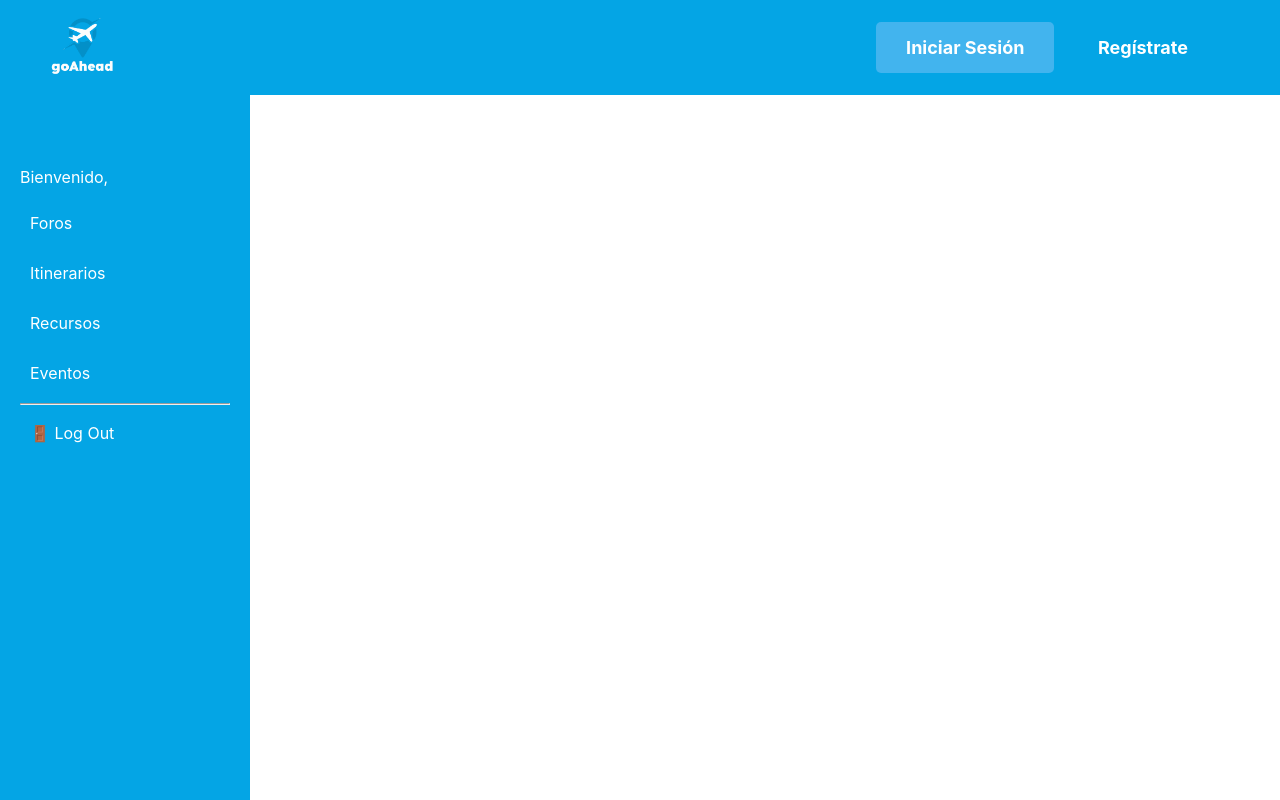
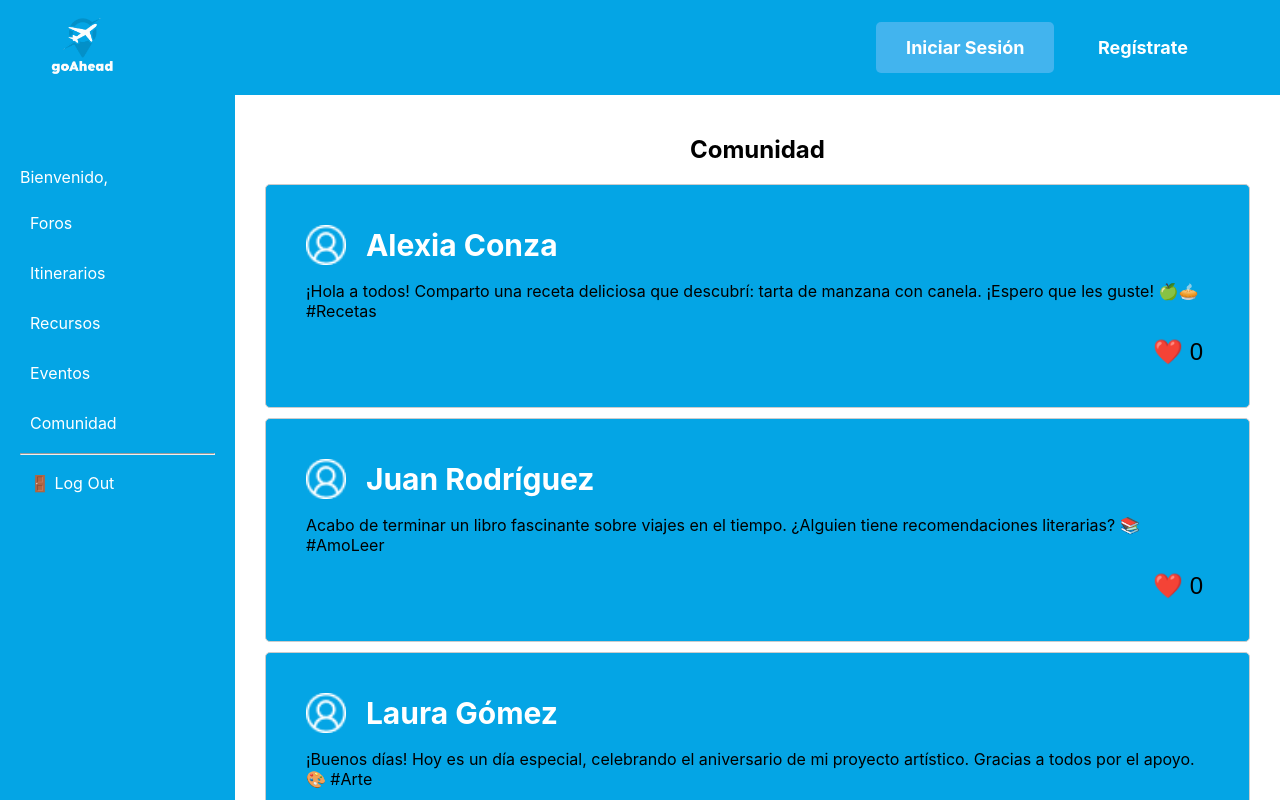
Before and after one commit to aleeeec02/goahead-ultimate, a React (Create React App) app in the folder react-node-app/client/: page /comunidad in a window 1280 px wide. Shown: the top 800 px of the page. Built offline with nearby package versions, Linux system fonts and the light colour scheme.

Commit message:
Nueva pantalla de Comunidad y su componente de post con likes
La opción de Comunidad no debería ir en el sidebar sino en la topbar una vez que el usuario se haya registrado, provicionalmente está ahí hasta que se valide lo que es el inicio de sesion y registro

```diff
--- /dev/null
+++ b/react-node-app/client/src/Pages/Comunidad-post.js
@@ -0,0 +1,39 @@
+// Post.js
+import React, { useState } from 'react';
+import '../style-pages/Comunidad-post.css';  // Asegúrate de tener estilos para la animación
+import logoAccountForo from '../static/account.png';
+
+const Post = ({ post, onLike }) => {
+    const [liked, setLiked] = useState(false);
+
+    const handleLikeClick = () => {
+        onLike(post.id, liked ? 0 : 1);  // Cambia el valor entre 0 y 1 al hacer clic
+        setLiked(!liked);  // Invierte el estado actual
+    };
+
+  return (
+    <div className="post">
+      <div className="post-header">
+        <img
+          className="post-avatar"
+          alt={`${post.propietario}'s avatar`}
+          src={logoAccountForo}
+          width={"40px"}
+        />
+        <div className='post-title-container'>
+            <h3 className="post-title">{post.propietario}</h3>
+        </div>
+      </div>
+      <p>{post.content}</p>
+      <div className='container-button-like'>
+        <div className='container-inner-button-like'>
+            <button className={`like-button ${liked ? 'liked' : ''}`} onClick={handleLikeClick}>
+                <span role="img" aria-label="Heart">❤️</span> {liked ? 1 : 0}
+            </button>
+        </div>
+      </div>
+    </div>
+  );
+};
+
+export default Post;
--- /dev/null
+++ b/react-node-app/client/src/Pages/Comunidad.js
@@ -0,0 +1,69 @@
+// Comunidad.js
+import React, { useState, useEffect } from 'react';
+import Post from './Comunidad-post';  // Asegúrate de crear el componente Post
+
+const Comunidad = () => {
+  // Aquí puedes tener un array de posts, cada uno con su propio estado de likes
+  const [posts, setPosts] = useState([
+    { id: 1, propietario: 'Alexia Conza', content: '¡Hola a todos! Comparto una receta deliciosa que descubrí: tarta de manzana con canela. ¡Espero que les guste! 🍏🥧 #Recetas', likes: 0 },
+    { id: 2, propietario: 'Juan Rodríguez', content: 'Acabo de terminar un libro fascinante sobre viajes en el tiempo. ¿Alguien tiene recomendaciones literarias? 📚 #AmoLeer', likes: 0 },
+    { id: 3, propietario: 'Laura Gómez', content: '¡Buenos días! Hoy es un día especial, celebrando el aniversario de mi proyecto artístico. Gracias a todos por el apoyo. 🎨 #Arte', likes: 0 },
+    { id: 4, propietario: 'Eduardo Mendoza', content: 'Descubrí una nueva serie de comedia que me hace reír a carcajadas. ¡Altamente recomendada para animar el día! 😄🎬', likes: 0 },
+    { id: 5, propietario: 'Ana Morales', content: '¡Hola comunidad! Comparto una foto desde mi última aventura de senderismo. Naturaleza en su máxima expresión. 🌿 #Aventuras', likes: 0 },
+    { id: 6, propietario: 'Carlos Vargas', content: '¿Algún aficionado a los deportes por aquí? ¡Increíble partido anoche! El espíritu deportivo siempre es inspirador. ⚽🏀', likes: 0 },
+    { id: 7, propietario: 'María López', content: 'Feliz viernes a todos. ¡Fin de semana por fin! Planeo ver películas y descansar. ¿Cuáles son sus planes? 🎉 #FinDeSemana', likes: 0 },
+    { id: 8, propietario: 'Diego Sánchez', content: 'Hoy probé una nueva cafetería en el centro. ¡El café es increíble! ¿Tienen lugares favoritos para tomar café? ☕ #CaféLovers', likes: 0 },
+    { id: 9, propietario: 'Lucía Ramírez', content: '¡Hola amigos! Comparto una playlist con mis canciones favoritas del momento. ¿Qué están escuchando últimamente? 🎶 #Música', likes: 0 },
+    { id: 10, propietario: 'Mateo Herrera', content: '¡Buenas noticias! Mi proyecto de desarrollo web está casi listo. ¡Emocionado por el lanzamiento! 💻🚀 #DesarrolloWeb', likes: 0 },
+    { id: 11, propietario: 'Valentina Torres', content: 'Anoche presencié un espectáculo de luces impresionante. La ciudad cobra vida cuando cae la noche. 🌃✨ #NochesMágicas', likes: 0 },
+    { id: 12, propietario: 'Javier Martínez', content: '¡Hola a todos! Estoy planeando un viaje sorpresa. ¿Alguna recomendación de destinos? 🌍✈️ #Viajes', likes: 0 },
+    { id: 13, propietario: 'Camila Silva', content: '¿Qué están leyendo actualmente? Compartan sus libros favoritos. Siempre en busca de nuevas lecturas. 📖 #Libros', likes: 0 },
+    { id: 14, propietario: 'Adrián Gutiérrez', content: 'Hoy experimenté con nuevas recetas en la cocina. El resultado fue delicioso. ¡La cocina es todo un arte! 🍲👨‍🍳 #CocinaCreativa', likes: 0 },
+    { id: 15, propietario: 'Isabella Flores', content: '¡Saludos a la comunidad! Les comparto una cita que me inspira: "La vida es un viaje que debe ser disfrutado". 🌟 #Reflexiones', likes: 0 },
+    // ... otros posts
+  ]);
+
+
+  const itemsPerPage = 4; // Número de elementos por página
+  const [currentPage, setCurrentPage] = useState(1);
+  const [paginatedPosts, setPaginatedPosts] = useState([]);
+
+  useEffect(() => {
+    const startIndex = (currentPage - 1) * itemsPerPage;
+    const endIndex = startIndex + itemsPerPage;
+    const paginatedData = posts.slice(startIndex, endIndex);
+    setPaginatedPosts(paginatedData);
+  }, [currentPage, posts]);
+
+  const handleLike = (postId) => {
+    setPosts((prevPosts) =>
+      prevPosts.map((post) =>
+        post.id === postId ? { ...post, likes: post.likes + 1 } : post
+      )
+    );
+  };
+
+  return (
+    <div className="comunidad">
+      <h2>Comunidad</h2>
+      {paginatedPosts.map((post) => (
+        <Post key={post.id} post={post} onLike={handleLike} />
+      ))}
+
+      <div className="pagination">
+        {[...Array(Math.ceil(posts.length / itemsPerPage)).keys()].map(
+          (number) => (
+            <button
+              key={number + 1}
+              onClick={() => setCurrentPage(number + 1)}
+            >
+              {number + 1}
+            </button>
+          )
+        )}
+      </div>
+    </div>
+  );
+};
+
+export default Comunidad;
--- a/react-node-app/client/src/Pages/Sidebar.js
+++ b/react-node-app/client/src/Pages/Sidebar.js
@@ -31,6 +31,11 @@ const Sidebar = ({ userName }) => {
             Eventos
           </Link>
         </li>
+        <li className="sidebar-item">
+          <Link to="/comunidad" className="sidebar-link">
+            Comunidad
+          </Link>
+        </li>
 
         <div className='sidebar-last-item'>
           <hr />
--- /dev/null
+++ b/react-node-app/client/src/Pages/form-discusion.js
@@ -0,0 +1,51 @@
+// CrearDiscusionForm.js
+import React, { useState } from 'react';
+import '../style-pages/formulario-discusion.css';
+
+const CrearDiscusionForm = ({ onCrearDiscusion }) => {
+  const [titulo, setTitulo] = useState('');
+  const [contenido, setContenido] = useState('');
+
+  const handleCrearDiscusion = (e) => {
+    e.preventDefault();
+    // Realiza la lógica para crear la nueva discusión
+    const nuevaDiscusion = {
+      id: new Date().getTime(),
+      titulo,
+      contenido,
+      propietario: 'NombreUsuario', // Reemplaza con el propietario real
+    };
+    onCrearDiscusion(nuevaDiscusion);
+    // Limpia los campos del formulario
+    setTitulo('');
+    setContenido('');
+  };
+
+  return (
+    <div className="form-discusion-container">
+      <h2>Crea tu discusión</h2>
+
+      <form id="discusionForm" onSubmit={handleCrearDiscusion}>
+        <input
+          className="controllers"
+          type="text"
+          id="titulo"
+          name="titulo"
+          placeholder="Titulo"
+          required
+        />
+        <textarea
+          className="controllers"
+          id="contenido"
+          value={contenido}
+          onChange={(e) => setContenido(e.target.value)}
+          required
+        ></textarea>
+
+        <input className="input-submit" type="submit" value="Crear" />
+      </form>
+    </div>
+  );
+};
+
+export default CrearDiscusionForm;
--- a/react-node-app/client/src/rutas.js
+++ b/react-node-app/client/src/rutas.js
@@ -4,6 +4,8 @@ import { Routes, Route } from 'react-router-dom';
 import FormularioLogin from './Pages/formulario-login';
 import FormularioRegistro from './Pages/formulario-register';
 import FormularioPassword from './Pages/formulario-forgot-password';
+import CrearDiscusionForm from './Pages/form-discusion';
+import Comunidad from './Pages/Comunidad';
 
 
 import Itinerarios from './Pages/Itinerarios';
@@ -17,8 +19,10 @@ const Rutas = () => {
       <Route path="/registro" element={<FormularioRegistro />} />
       <Route path="/forgotPassword" element={<FormularioPassword />} />
       <Route path="/Itinerarios" element={<Itinerarios />} />
+      <Route path="/comunidad" element={<Comunidad />} />
       <Route path="/foroInicio" element={<Foros />} />
       <Route path="/foroContenido" element={<ForosContenido />} />
+      <Route path="/formDiscusion" element={<CrearDiscusionForm />} />
     </Routes>
   );
 };
--- /dev/null
+++ b/react-node-app/client/src/style-pages/Comunidad-post.css
@@ -0,0 +1,54 @@
+/* Post.css */
+.post {
+    border: 1px solid #ccc;
+    background-color: #04A5E5;
+    padding: 40px;
+    margin: 10px;
+    border-radius: 5px;
+    .post-header{
+        display: flex;
+        gap: 20px;
+        .post-title-container{
+            display: flex;
+            justify-content: center;
+            align-items: center;
+        }
+        .post-title{
+            font-size: 30px;
+            color: #fff;
+            cursor: pointer;
+            margin: 0;
+        }
+    }
+}
+.container-inner-button-like{
+    width: fit-content;
+    margin-left: auto;
+}
+.comunidad h2{
+    text-align: center;
+}
+
+.like-button {
+    font-size: 1.5rem;
+    background-color: transparent;
+    border: none;
+    cursor: pointer;
+    outline: none;
+    transition: color 0.3s ease-in-out;
+  }
+
+  .like-button.liked {
+    color: red;
+  }
+@keyframes pulse {
+    0% {
+      transform: scale(1);
+    }
+    50% {
+      transform: scale(1.2);
+    }
+    100% {
+      transform: scale(1);
+    }
+}
--- /dev/null
+++ b/react-node-app/client/src/style-pages/formulario-discusion.css
@@ -0,0 +1,36 @@
+
+.form-discusion-container .controllers{
+    width: 100%;
+    padding: 18px;
+    margin-bottom: 10px;
+    box-sizing: border-box;
+    border: 1px solid rgba(189, 189, 189, 0.5);
+    border-radius: 5px;
+    color: #BDBDBD;
+}
+
+.form-discusion-container .input-submit{
+    width: 250px;
+    color: #ffffff;
+    font-size: 20px;
+    font-weight: 700;
+    padding: 20px 10px 20px 10px;
+    margin-bottom: 10px;
+    box-sizing: border-box;
+    border: 1px solid rgba(4, 165, 229, 1);
+    background-color: #04A5E5;
+    border-radius: 5px;
+    margin: 0 auto;
+}
+
+.form-discusion-container h2 {
+    text-align: center;
+    margin-bottom: 20px;
+    font-size: 24px;
+}
+
+.form-discusion-container form {
+    display: flex;
+    flex-direction: column;
+    gap: 10px;
+}
```
Also changed, not shown: react-node-app/client/src/Pages/Foro-Contenido.js (+7 -3 lines).
